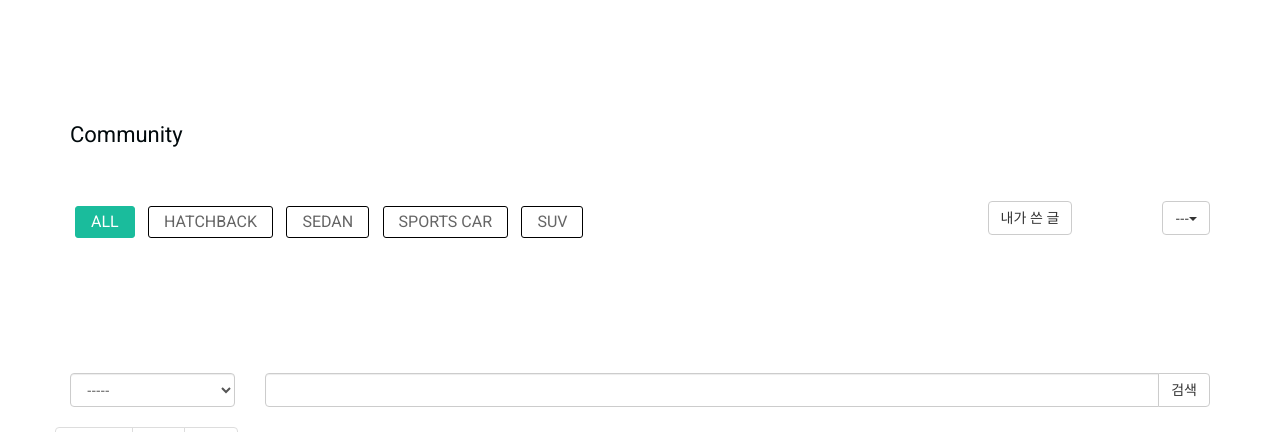
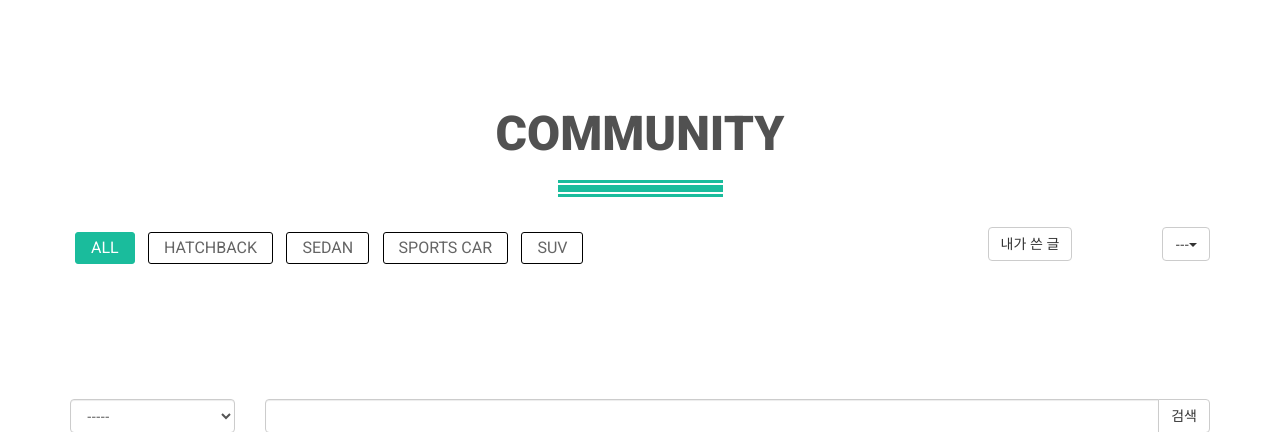
Before and after one commit to tyeong2/SSAC_final, a Django app: page /board/list/ in a window 1280 px wide. Shown: the part 90-522 px from the top of the page. Run offline with Django 3.2, Linux system fonts and the light colour scheme; data that the repository does not hold is empty; some libraries are stand-ins or nearby versions.

Commit message:
디자인 수정

```diff
--- a/board/templates/board_list.html
+++ b/board/templates/board_list.html
@@ -5,7 +5,7 @@
   <div class="container">
     <div class="row">
       <div class="col-md-12">
-        <div class="titie-section wow fadeInDown animated">
+        <div class="title-section wow fadeInDown animated">
           <h1>Community</h1>
         </div>
       </div>
```
